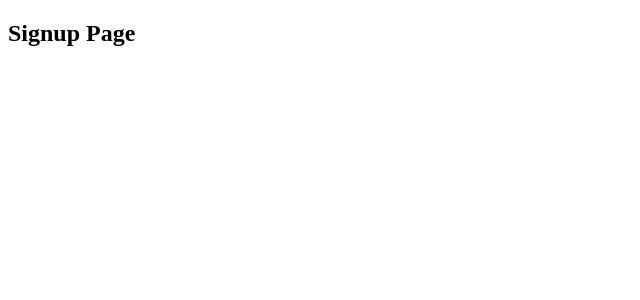
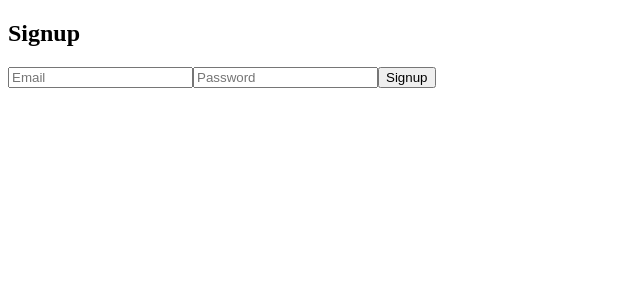
Before and after one commit to Maheshh-S/job-tracker, a React (Vite) app in the folder frontend/: page /signup in a window 1280 px wide. Shown: the top 300 px of the page, without its empty margins (0-640 px from the left). Built offline with nearby package versions, Linux system fonts and the light colour scheme.

Commit message:
feat: implement signup UI with API integration

```diff
--- a/frontend/src/pages/Signup.tsx
+++ b/frontend/src/pages/Signup.tsx
@@ -1,5 +1,47 @@
+import { useState } from "react";
+import { signupUser } from "../services/authService";
+import { useNavigate } from "react-router-dom";
+
 const Signup = () => {
-  return <h2>Signup Page</h2>;
+  const [email, setEmail] = useState("");
+  const [password, setPassword] = useState("");
+  const navigate = useNavigate();
+
+  const handleSignup = async (e: React.FormEvent) => {
+    e.preventDefault();
+
+    try {
+      await signupUser(email, password);
+      alert("Signup successful");
+      navigate("/");
+    } catch (error: any) {
+      alert(error.response?.data?.message || "Signup failed");
+    }
+  };
+
+  return (
+    <div>
+      <h2>Signup</h2>
+
+      <form onSubmit={handleSignup}>
+        <input
+          type="email"
+          placeholder="Email"
+          value={email}
+          onChange={(e) => setEmail(e.target.value)}
+        />
+
+        <input
+          type="password"
+          placeholder="Password"
+          value={password}
+          onChange={(e) => setPassword(e.target.value)}
+        />
+
+        <button type="submit">Signup</button>
+      </form>
+    </div>
+  );
 };
 
 export default Signup;
--- /dev/null
+++ b/frontend/src/services/authService.ts
@@ -0,0 +1,10 @@
+import axios from "axios";
+
+const API = axios.create({
+  baseURL: "http://localhost:3000/api",
+});
+
+export const signupUser = async (email: string, password: string) => {
+  const res = await API.post("/auth/signup", { email, password });
+  return res.data;
+};
```
